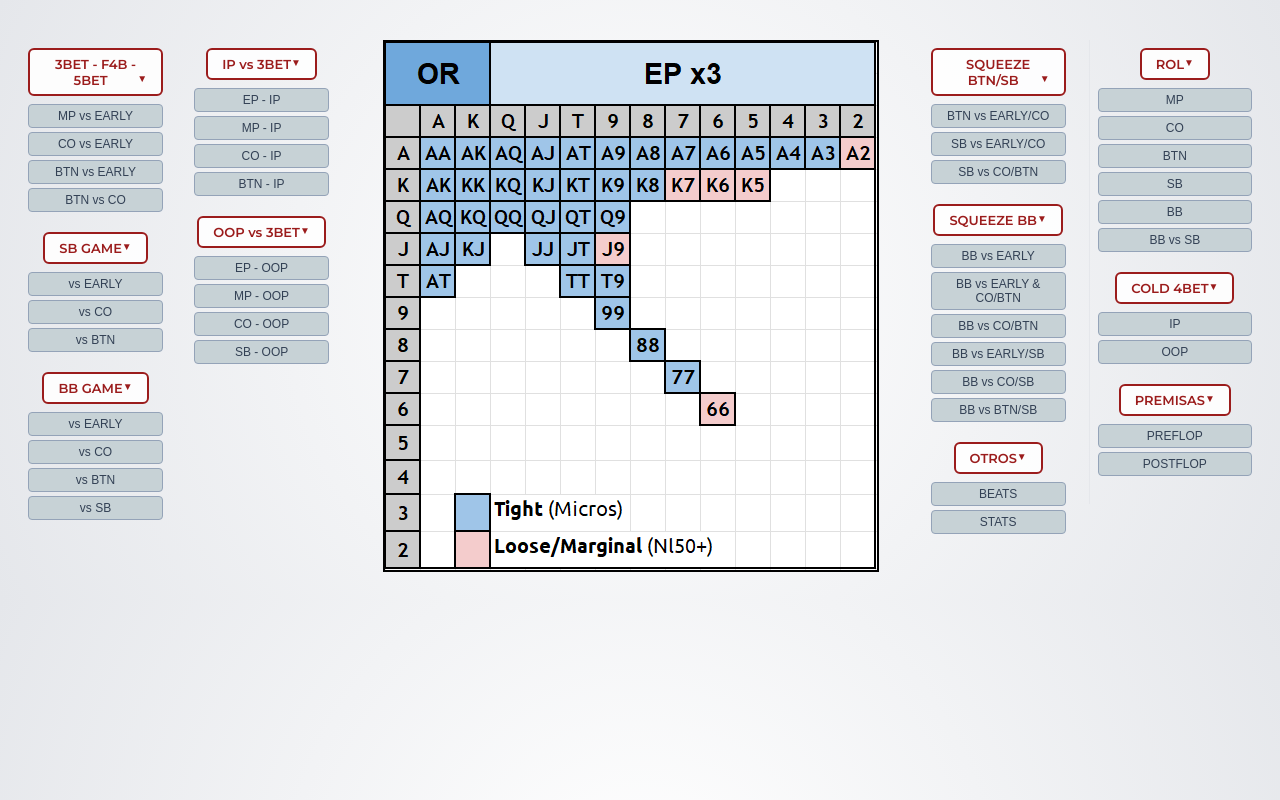
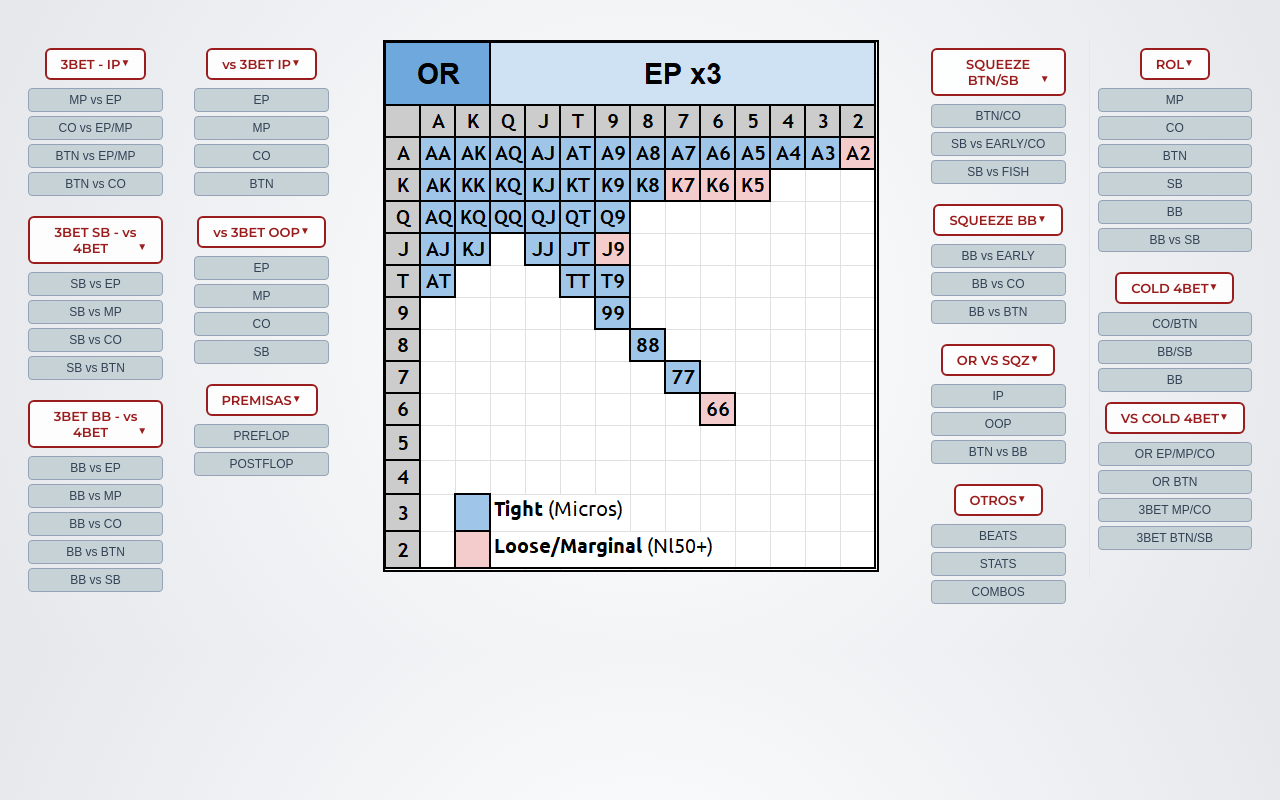
Before and after one commit to LuisFalconi01/preflop_view, a plain HTML site: page index.html in a window 1280 px wide. Drawn offline with Linux system fonts and the light colour scheme.

Commit message:
Add files via upload

```diff
--- a/index.html
+++ b/index.html
@@ -4,7 +4,7 @@
 <head>
     <meta charset="UTF-8">
     <meta name="viewport" content="width=device-width, initial-scale=1.0">
-    <title>.</title>
+    <title>v2</title>
     <link rel="icon" type="image/png" href="images/poker_icon.png">
 
     <link href="https://fonts.googleapis.com/css2?family=Montserrat:wght@400;600&display=swap" rel="stylesheet">
@@ -24,40 +24,38 @@
 
             <div class="section title-box accordion-header">
                 <div class="title red">
-                    3BET - F4B - 5BET
+                    3BET - IP
                     <span class="accordion-icon">▼</span>
                 </div>
             </div>
 
             <div class="accordion-content">
                 <div class="section">
-                    <button class="btn" data-images="mp_early_ip.png, mp_early_ip_1.png">MP vs EARLY</button>
-                    <button class="btn" data-images="co_early_ip.png, co_early_ip_1.png, co_early_ip_2.png">CO vs EARLY</button>
-                    <button class="btn" data-images="btn_early_ip.png, btn_early_ip_1.png, btn_early_ip_2.png">BTN vs EARLY</button>
-                    <button class="btn" data-images="btn_co_ip.png, btn_co_ip_1.png, btn_co_ip_2.png">BTN vs CO</button>
+                    <button class="btn" data-images="mp_vs_4bet_ep.png">MP vs EP</button>
+                    <button class="btn" data-images="co_vs_4bet_ep.png, co_vs_4bet_mp.png">CO vs EP/MP</button>
+                    <button class="btn" data-images="btn_vs_4bet_ep.png, btn_vs_4bet_mp.png, btn_vs_ep.png, btn_vs_mp.png">BTN vs EP/MP</button>
+                    <button class="btn" data-images="btn_vs_4bet_co.png, btn_vs_co.png">BTN vs CO</button>
                 </div>
             </div>
-
         </div>
-
         <!-- SB GAME -->
         <div class="accordion">
 
             <div class="section title-box accordion-header">
                 <div class="title red">
-                    SB GAME
+                    3BET SB - vs 4BET
                     <span class="accordion-icon">▼</span>
                 </div>
             </div>
 
             <div class="accordion-content">
                 <div class="section">
-                    <button class="btn" data-images="sb_early_oop.png, sb_early_oop_1.png, sb_early_oop_2.png">vs EARLY</button>
-                    <button class="btn" data-images="sb_co_oop.png, sb_co_oop_1.png, sb_co_oop_2.png">vs CO</button>
-                    <button class="btn" data-images="sb_btn_oop.png, sb_btn_oop_1.png, sb_btn_oop_2.png">vs BTN</button>
+                    <button class="btn" data-images="sb_vs_4bet_ep.png">SB vs EP</button>
+                    <button class="btn" data-images="sb_vs_4bet_mp.png">SB vs MP</button>
+                    <button class="btn" data-images="sb_vs_4bet_co.png">SB vs CO</button>
+                    <button class="btn" data-images="sb_vs_4bet_btn.png">SB vs BTN</button>
                 </div>
             </div>
-
         </div>
 
         <!-- BB GAME -->
@@ -65,24 +63,24 @@
 
             <div class="section title-box accordion-header">
                 <div class="title red">
-                    BB GAME
+                    3BET BB - vs 4BET
                     <span class="accordion-icon">▼</span>
                 </div>
             </div>
 
             <div class="accordion-content">
                 <div class="section">
-                    <button class="btn" data-image="bb_early_oop.png">vs EARLY</button>
-                    <button class="btn" data-image="bb_co_oop.png">vs CO</button>
-                    <button class="btn" data-image="bb_btn_oop.png">vs BTN</button>
-                    <button class="btn" data-image="bb_sb_oop.png">vs SB</button>
+                    <button class="btn" data-images="bb_vs_ep_cc.png, bb_vs_4bet_ep.png">BB vs EP</button>
+                    <button class="btn" data-images="bb_vs_mp_cc.png, bb_vs_4bet_mp.png">BB vs MP</button>
+                    <button class="btn" data-images="bb_vs_co_cc.png, bb_vs_4bet_co.png">BB vs CO</button>
+                    <button class="btn" data-images="bb_vs_btn_cc.png, bb_vs_4bet_btn.png">BB vs BTN</button>
+                    <button class="btn" data-images="bb_vs_sb_cc.png, bb_vs_4bet_sb.png">BB vs SB</button>
                 </div>
             </div>
 
         </div>
 
     </div>
-
 
     <!-- IZQUIERDA 2 -->
 <div class="side">
@@ -92,7 +90,7 @@
 
         <div class="section title-box accordion-header">
             <div class="title red">
-                IP vs 3BET
+                vs 3BET IP
                 <span class="accordion-icon">▼</span>
             </div>
         </div>
@@ -100,38 +98,74 @@
         <div class="accordion-content">
 
             <div class="section">
-                <button class="btn" data-images="3bet_ep_ip.png, 3bet_ep_ip_1.png, 3bet_ep_ip_2.png, 3bet_ep_ip_3.png, 3bet_ep_ip_4.png">EP - IP</button>
-                <button class="btn" data-image="3bet_mp_ip.png">MP - IP</button>
-                <button class="btn" data-image="3bet_co_ip.png">CO - IP</button>
-                <button class="btn" data-images="3bet_btn_ip.png, 3bet_btn_ip_1.png, 3bet_btn_ip_2.png">BTN - IP</button>
+                <button class="btn" data-images="ep_vs_3bet_ip.png, 3bet_ep_ip_1.png, 3bet_ep_ip_2.png, 3bet_ep_ip_3.png, 3bet_ep_ip_4.png">EP</button>
+                <button class="btn" data-images="mp_vs_3bet_ip.png, 3bet_mp_ip_1.png, 3bet_mp_ip_2.png, 3bet_mp_ip_3.png, 3bet_mp_ip_4.png">MP</button>
+                <button class="btn" data-images="co_vs_3bet_ip.png, 3bet_co_ip_1.png, 3bet_co_ip_2.png, 3bet_co_ip_3.png">CO</button>
+                <button class="btn" data-images="btn_vs_3bet_ip.png, 3bet_btn_ip_1.png, 3bet_btn_ip_2.png, 3bet_btn_ip_3.png">BTN</button>
             </div>
 
         </div>
 
     </div>
-
     <!-- OOP vs 3BET -->
     <div class="accordion">
 
         <div class="section title-box accordion-header">
             <div class="title red">
-                OOP vs 3BET
+                vs 3BET OOP
                 <span class="accordion-icon">▼</span>
             </div>
         </div>
-
         <div class="accordion-content">
-
             <div class="section">
-                <button class="btn" data-images="3bet_ep_oop.png, 3bet_ep_oop_1.png, 3bet_ep_oop_2.png, 3bet_ep_oop_3.png, 3bet_ep_oop_4.png, 3bet_ep_oop_5.png">EP - OOP</button>
-                <button class="btn" data-images="3bet_mp_oop.png, 3bet_mp_oop_1.png, 3bet_mp_oop_2.png, 3bet_mp_oop_3.png, 3bet_mp_oop_4.png">MP - OOP</button>
-                <button class="btn" data-images="3bet_co_oop.png, 3bet_co_oop_1.png, 3bet_co_oop_2.png">CO - OOP</button>
-                <button class="btn" data-images="3bet_sb_oop.png, 3bet_sb_oop_1.png, 3bet_sb_oop_2.png">SB - OOP</button>
+                <button class="btn" data-images="ep_vs_3bet_oop.png, 3bet_ep_oop_1.png, 3bet_ep_oop_2.png, 3bet_ep_oop_3.png, 3bet_ep_oop_4.png, 3bet_ep_oop_5.png">EP</button>
+                <button class="btn" data-images="mp_vs_3bet_oop.png, 3bet_mp_oop_1.png, 3bet_mp_oop_2.png, 3bet_mp_oop_3.png, 3bet_mp_oop_4.png">MP</button>
+                <button class="btn" data-images="co_vs_3bet_oop.png, 3bet_co_oop_1.png, 3bet_co_oop_2.png">CO</button>
+                <button class="btn" data-images="sb_vs_3bet_oop.png, 3bet_sb_oop_1.png, 3bet_sb_oop_2.png">SB</button>
             </div>
 
         </div>
 
     </div>
+            <!-- PREMISAS -->
+    <div class="accordion">
+
+    <div class="section title-box accordion-header">
+            <div class="title red">
+                PREMISAS
+                <span class="accordion-icon">▼</span>
+            </div>
+    </div>
+
+    <div class="accordion-content">
+
+            <div class="section">
+                <button class="btn" data-image="premisas_preflop.png">PREFLOP</button>
+                <button class="btn" data-image="premisas_postflop.png">POSTFLOP</button>
+            </div>
+
+    </div>
+
+    </div>
+
+<!--         <div class="rng-container">
+
+            <div class="rng-title">RNG</div>
+
+            <div class="number-display">
+                <div class="glow"></div>
+                <div class="number" id="number">00.00</div>
+            </div>
+
+            <button class="generate-btn" onclick="generateNumber()">
+                GENERAR
+            </button>
+
+            <div class="timer">
+                <span id="countdown">5</span>
+            </div>
+
+        </div> -->
 
 </div>
 
@@ -147,7 +181,7 @@
 
                 <img
                     id="preflopImage"
-                    src="images/or_ep.png"
+                    src="Tablas/pfr.png"
                     alt="Preflop Range">
 
                 <button id="nextSlide" class="slider-btn">▶</button>
@@ -156,14 +190,15 @@
 
         </div>
 
+
+
     </div>
-
 
     <!-- DERECHA -->
 <div class="side">
 
     <!-- SQUEEZE BTN/SB -->
-    <div class="accordion">
+     <div class="accordion">
 
         <div class="section title-box accordion-header">
             <div class="title red">
@@ -175,9 +210,9 @@
         <div class="accordion-content">
 
             <div class="section">
-                <button class="btn" data-images="sqz_btn_early_co.png, sqz_btn_general.png">BTN vs EARLY/CO</button>
-                <button class="btn" data-images="sqz_sb_early_co.png, sqz_sb_general.png">SB vs EARLY/CO</button>
-                <button class="btn" data-image="sqz_sb_co_btn.png">SB vs CO/BTN</button>
+                <button class="btn" data-images="sqz_btn_early_co.png, sqz_btn_general.png">BTN/CO</button>
+                <button class="btn" data-images="sqz_sb_early.png, sqz_sb_co.png">SB vs EARLY/CO</button>
+                <button class="btn" data-image="sqz_sb_fish.png">SB vs FISH</button>
             </div>
 
         </div>
@@ -197,13 +232,33 @@
         <div class="accordion-content">
 
             <div class="section">
-                <button class="btn" data-images="sqz_bb_early.png, sqz_bb_general.png">BB vs EARLY</button>
-                <button class="btn" data-image="sqz_bb_early_co_btn.png">BB vs EARLY & CO/BTN</button>
-                <button class="btn" data-image="sqz_bb_co_btn.png">BB vs CO/BTN</button>
+                <button class="btn" data-images="sqz_bb_early.png">BB vs EARLY</button>
+                <button class="btn" data-image="sqz_bb_co.png">BB vs CO</button>
+                <button class="btn" data-image="sqz_bb_btn.png">BB vs BTN</button>
 
-                <button class="btn" data-image="sqz_bb_early_sb.png">BB vs EARLY/SB</button>
-                <button class="btn" data-image="sqz_bb_co_sb.png">BB vs CO/SB</button>
-                <button class="btn" data-image="sqz_bb_btn_sb.png">BB vs BTN/SB</button>
+            </div>
+
+        </div>
+
+    </div>
+
+    <!-- OR VS SQZ -->
+    <div class="accordion">
+
+        <div class="section title-box accordion-header">
+            <div class="title red">
+                OR VS SQZ
+                <span class="accordion-icon">▼</span>
+            </div>
+        </div>
+
+        <div class="accordion-content">
+
+            <div class="section">
+                <button class="btn" data-image="or_vs_sqz_ip.png">IP</button>
+                <button class="btn" data-image="or_vs_sqz_oop.png">OOP</button>
+                <button class="btn" data-image="or_btn_vs_sqz_bb.png">BTN vs BB</button>
+
             </div>
 
         </div>
@@ -225,11 +280,13 @@
             <div class="section">
                 <button class="btn" data-image="beats.png">BEATS</button>
                 <button class="btn" data-image="stats.png">STATS</button>
+                <button class="btn" data-image="combos.png">COMBOS</button>
             </div>
 
         </div>
 
     </div>
+
 
 </div>
 
@@ -275,20 +332,17 @@
         <div class="accordion-content">
 
             <div class="section">
-                <button class="btn" data-image="cold_4bet_ip.png">IP</button>
-                <button class="btn" data-image="cold_4bet_oop.png">OOP</button>
+                <button class="btn" data-images="cold_4bet_mp_co_8bb+.png, cold_4bet_mp_co_7.5-.png">CO/BTN</button>
+                <button class="btn" data-images="cold_4bet_bb_sb_ip_ip.png,cold_4bet_bb_sb_co_btn.png ">BB/SB</button>
+                <button class="btn" data-images="cold_4bet_bb_ep_mp_3bet_sb.png,cold_4bet_bb_co_3bet_sb.png, cold_4bet_bb_btn_3bet_sb.png ">BB</button>
+
             </div>
 
         </div>
 
-    </div>
-
-    <!-- PREMISAS -->
-    <div class="accordion">
-
         <div class="section title-box accordion-header">
             <div class="title red">
-                PREMISAS
+                VS COLD 4BET
                 <span class="accordion-icon">▼</span>
             </div>
         </div>
@@ -296,13 +350,18 @@
         <div class="accordion-content">
 
             <div class="section">
-                <button class="btn" data-image="premisas_preflop.png">PREFLOP</button>
-                <button class="btn" data-image="premisas_postflop.png">POSTFLOP</button>
+                <button class="btn" data-image="vs_cold4bet_early_co.png">OR EP/MP/CO</button>
+                <button class="btn" data-image="vs_cold4bet_btn.png">OR BTN</button>
+                <button class="btn" data-image="3bet_mp_co_vs_cold4bet.png">3BET MP/CO</button>
+                <button class="btn" data-image="3bet_btn_sb_vs_cold4bet.png">3BET BTN/SB</button>
+
             </div>
 
         </div>
 
     </div>
+
+
 
 </div>
 
```
